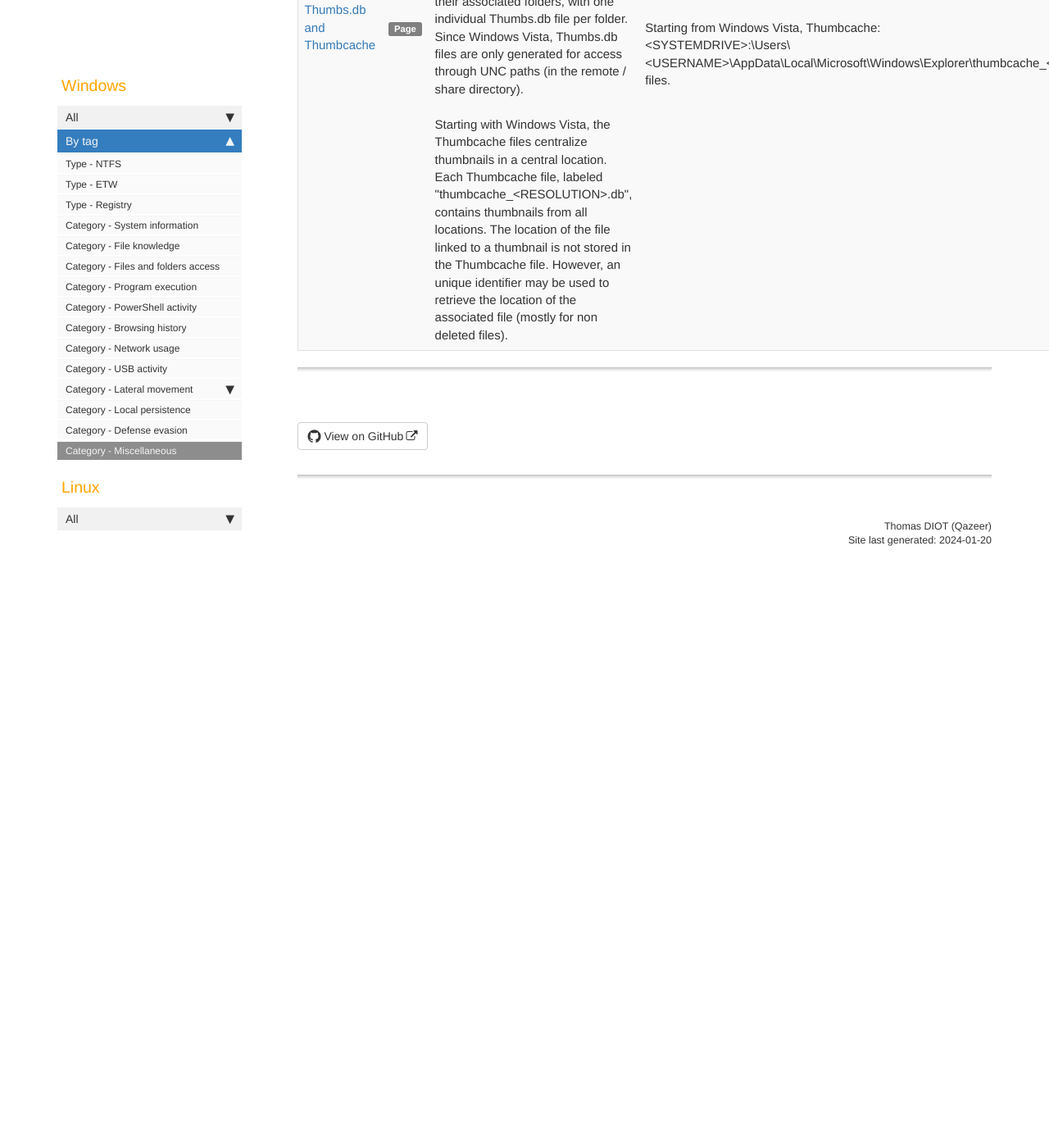
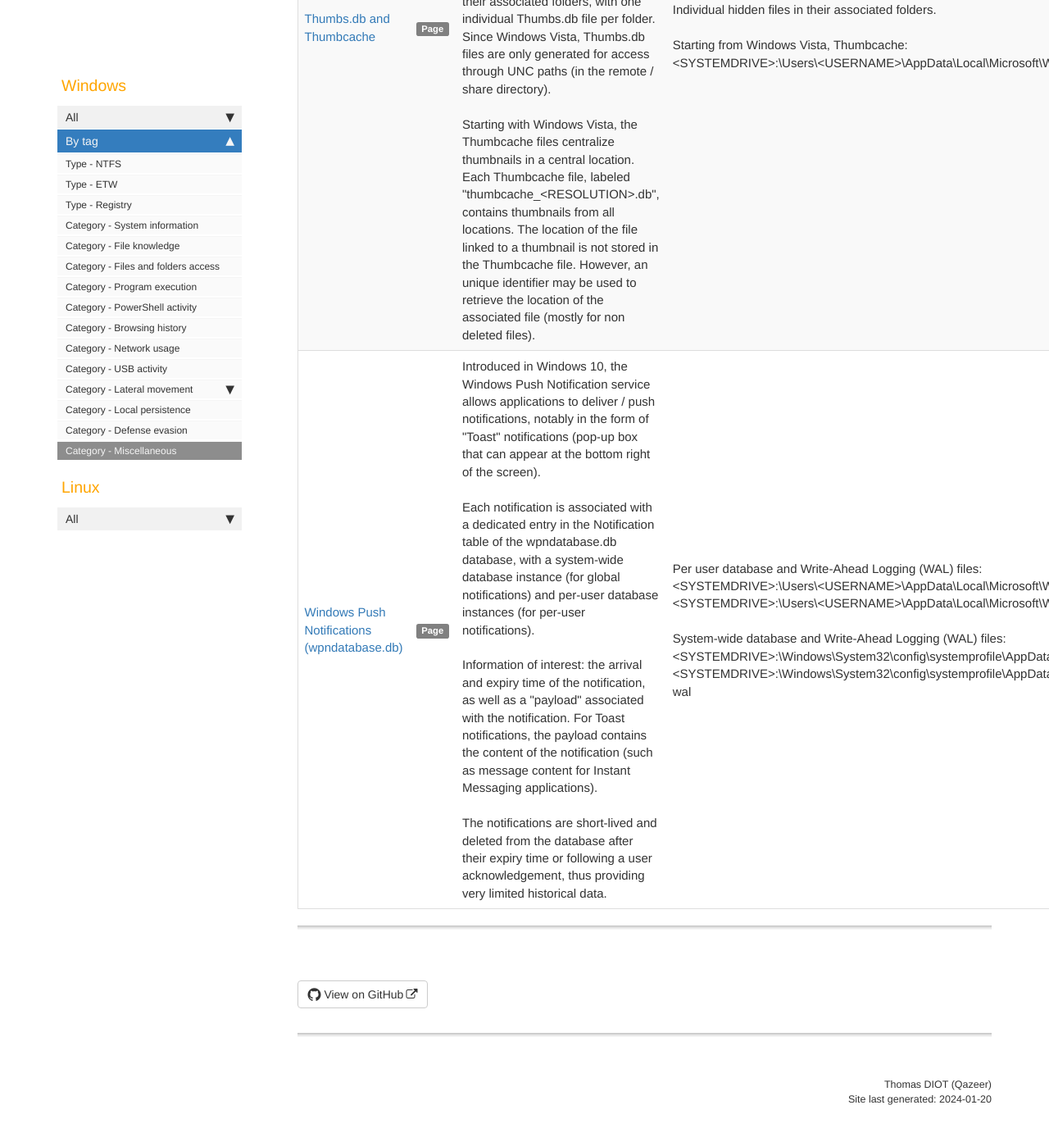
Before and after one commit to Qazeer/artefacts.help, a Jekyll site: the page built from pages/tags/tag_windows_misc.md, in a window 1280 px wide and 1400 px high, scrolled down 603 px. Shown: the top 1387 px of the window at 82% size. Built offline with Jekyll 4.4.1, drawn with Linux system fonts in a browser that asks for light colours; our own code applies the rules of GitHub Pages for plain Markdown files; comment, search, counter and statistics services are not loaded; before the commit the page ends 1322 px from its top, so only the background shows below that.

Commit message:
[Artefact] Windows Push Notifications (wpndatabase.db) - init

```diff
--- a/_data/sidebars/sidebar.yml
+++ b/_data/sidebars/sidebar.yml
@@ -351,6 +351,10 @@ entries:
       url: /windows_webcachev01.html
       output: web
 
+    - title: Windows Push Notifications (wpndatabase.db)
+      url: /windows_wpndatabase_db.html
+      output: web
+
     - title: Windows Search Database
       url: /windows_search_db.html
       output: web
--- /dev/null
+++ b/pages/windows/wpndatabase_db.md
@@ -0,0 +1,65 @@
+---
+title: Windows Push Notifications (wpndatabase.db)
+summary: 'Introduced in Windows 10, the Windows Push Notification service allows applications to deliver / push notifications, notably in the form of "Toast" notifications (pop-up box that can appear at the bottom right of the screen).\n\nEach notification is associated with a dedicated entry in the Notification table of the wpndatabase.db database, with a system-wide database instance (for global notifications) and per-user database instances (for per-user notifications).\n\nInformation of interest: the arrival and expiry time of the notification, as
+well as a "payload" associated with the notification. For Toast notifications, the payload contains the content of the notification (such as message content for Instant Messaging applications).\n\nThe notifications are short-lived and deleted from the database after their expiry time or following a user acknowledgement, thus providing very limited historical data.'
+keywords: notification, Windows Push Notifications, WPN, wpndatabase, instant messaging, instant message, Teams, Slack, Discord, Badge, Tile, Toast
+tags:
+  - windows_misc
+location: 'Per user database and Write-Ahead Logging (WAL) files:\n <SYSTEMDRIVE>:\Users\<USERNAME>\AppData\Local\Microsoft\Windows\Notifications\wpndatabase.db\n <SYSTEMDRIVE>:\Users\<USERNAME>\AppData\Local\Microsoft\Windows\Notifications\wpndatabase.db-wal\n\n System-wide database and Write-Ahead Logging (WAL) files:\n <SYSTEMDRIVE>:\Windows\System32\config\systemprofile\AppData\Local\Microsoft\Windows\Notifications\wpndatabase.db\n <SYSTEMDRIVE>:\Windows\System32\config\systemprofile\AppData\Local\Microsoft\Windows\Notifications\wpndatabase.db-wal'
+last_updated: 2024-01-16
+sidebar: sidebar
+permalink: windows_wpndatabase_db.html
+folder: windows
+---
+
+### Overview
+
+Introduced in Windows 10, the Windows Push Notification service allows
+applications to deliver / push notifications, in three different forms:
+
+  - `Badge`, tiny symbol that appears in the corner of an application's taskbar
+    / hidden icon.
+
+    Examples: the number of unread messages on `Teams`, `Slack`, `Discord` or
+    other instant messaging applications.
+
+  - `Tile`, rectangular shape that is displayed in the screen and linked to an
+    application.
+
+  - `Toast`, rectangular shaped pop-up box that can appear for a limited time
+    (5 seconds by default) at the bottom right of the screen or be sent
+    directly to the `Windows Action Center`.
+
+    Examples: instant messaging applications (such as `Teams`) notifying the
+    user of a new message.
+
+More information on `Windows Push Notifications` can be found in the
+["A Digital Forensic View of Windows 10 Notifications"](https://www.mdpi.com/2673-6756/2/1/7).
+
+### Information of interest
+
+Each notification is associated with a dedicated entry in the `Notification`
+table of the `wpndatabase.db` database. There are system-wide notifications and
+per-user notifications, stored in different databases (with one database
+per-user).
+
+Each notably entry contains the arrival and expiry time of the notification, as
+well as a "payload" associated with the notification. For `toast notification`,
+the payload contains the content of the notification. In case of
+`toast notifications` from instant messaging applications, or social media /
+instant messaging web application accessed through a web browser, the payload
+may contain the message received.
+
+The notifications are short-lived and deleted from the database after their
+expiry time or following a user acknowledgement (closing of the pop-up or
+clearing from the Windows Action Center). The `wpndatabase.db` database thus
+provided very limited historical data.
+
+More information might be retrievable in the `Write-Ahead Logging (WAL)` file
+`wpndatabase.db-wal` and / or carved from the database (using tools such as
+[`bring2lite`](https://github.com/bring2lite/bring2lite) or
+[`fqlite`](https://github.com/pawlaszczyk/fqlite)).
+
+### References
+
+  - [Polytechnic of Leiria - Patricio Domingues, Luis Andrade, and Miguel Frade - "A Digital Forensic View of Windows 10 Notifications"](https://www.mdpi.com/2673-6756/2/1/7)
```
